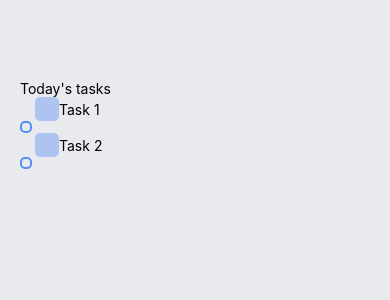
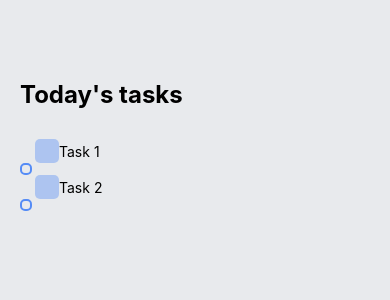
Before and after one commit to Dare54/ToDoList, a React Native app: screen / in a window 390 px wide. Shown: the top 300 px of the page. Built offline with nearby package versions, Linux system fonts and the light colour scheme.

Commit message:
Today's Task to bold

```diff
--- a/App.js
+++ b/App.js
@@ -9,9 +9,9 @@ export default function App() {
 
       {/* Today's Tasks */}
       <View style={styles.tasksWrapper}>
-        <Text styles={styles.sectionTitle}>Today's tasks</Text>
+        <Text style={styles.sectionTitle}>Today's tasks</Text>
 
-        <View styles={styles.item}>
+        <View style={styles.items}>
           {/* This is where the task will go! */}
           <Task text={'Task 1'} />
           <Task text={'Task 2'}/>
@@ -36,7 +36,7 @@ const styles = StyleSheet.create({
   },
   sectionTitle: {
     fontSize: 24,
-    fontWeight: 'bold',
+    fontWeight: 'bold'
   },
   items: {
     marginTop: 30,
```
